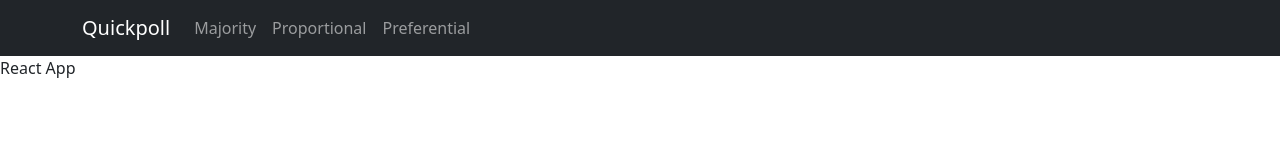
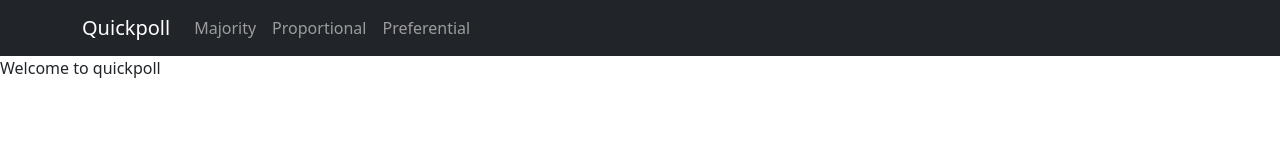
Before and after one commit to man-united/quickpoll, a React (Create React App) app in the folder frontend/: page / in a window 1280 px wide. Shown: the top 160 px of the page. Built offline with nearby package versions, Linux system fonts and the light colour scheme.

Commit message:
deploy test

```diff
--- a/frontend/src/App.js
+++ b/frontend/src/App.js
@@ -3,7 +3,7 @@ function App() {
   return (
     <div className="App">
       <NavigationBar />
-      <header className="App-header">React App</header>
+      <header className="App-header">Welcome to quickpoll</header>
     </div>
   );
 }
--- a/frontend/src/index.js
+++ b/frontend/src/index.js
@@ -1,7 +1,7 @@
+import 'bootstrap/dist/css/bootstrap.min.css';
 import React from 'react';
 import ReactDOM from 'react-dom/client';
 import App from './App';
-import 'bootstrap/dist/css/bootstrap.min.css';
 
 const root = ReactDOM.createRoot(document.getElementById('root'));
 root.render(
```
Also changed, not shown: 7 other files (tests, documents, lock files or other folders).
